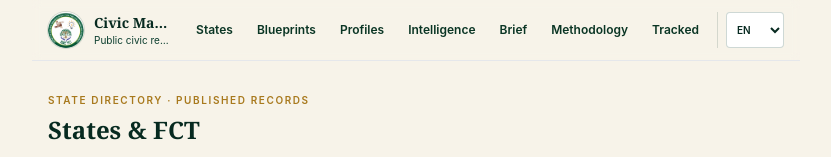
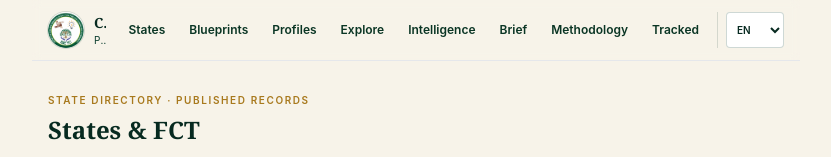
Before and after one commit to mrzulqarnainnadabo/2027-street-mandate, a Next.js app: page /states in a window 1280 px wide. Shown: the top 157 px of the page, without its empty margins (224-1055 px from the left). Built offline with nearby package versions, Linux system fonts and the light colour scheme.

Commit message:
feat: Header Explore nav + PublishedExplorer filter UI

```diff
--- a/components/Header.tsx
+++ b/components/Header.tsx
@@ -11,6 +11,7 @@ const NAV = [
   { href: "/states", label: "States" },
   { href: "/blueprints", label: "Blueprints" },
   { href: "/profiles", label: "Profiles" },
+  { href: "/explore", label: "Explore" },
   { href: "/intelligence", label: "Intelligence" },
   { href: "/brief", label: "Brief" },
   { href: "/methodology", label: "Methodology" },
@@ -59,7 +60,6 @@ export default function Header() {
           </div>
         </Link>
 
-        {/* Desktop nav */}
         <nav
           className="hidden items-center gap-1 md:flex"
           aria-label="Primary"
@@ -78,7 +78,6 @@ export default function Header() {
           </div>
         </nav>
 
-        {/* Mobile: language + menu */}
         <div className="flex items-center gap-2 md:hidden">
           <LanguageSwitcher />
           <button
@@ -104,7 +103,6 @@ export default function Header() {
         </div>
       </div>
 
-      {/* Mobile drawer */}
       {open ? (
         <div
           id="mobile-nav"
```
